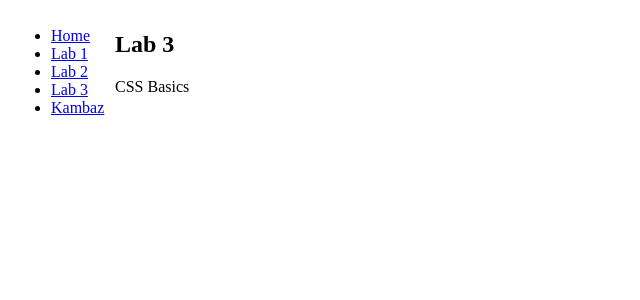
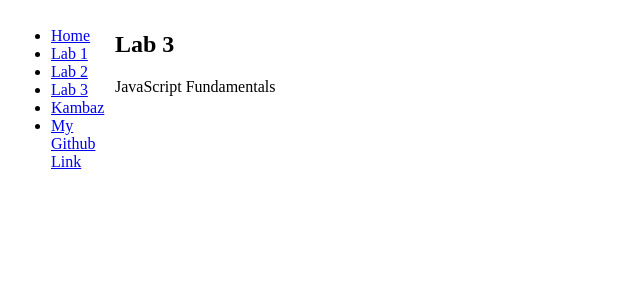
Before and after one commit to XiShaoDong/yuxuan-next-js-fall25, a Next.js app: page /Labs/Lab3 in a window 1280 px wide. Shown: the top 300 px of the page, without its empty margins (0-640 px from the left). Built offline with nearby package versions, Linux system fonts and the light colour scheme.

Commit message:
Added Github link on the side bar

```diff
--- a/app/(Kambaz)/Courses/[cid]/page.tsx
+++ b/app/(Kambaz)/Courses/[cid]/page.tsx
@@ -1,9 +1,7 @@
 import { redirect } from "next/navigation";
 
 
-export default async function CoursesPage({ params, }: { params:{ cid: string }; }) {
-
- const { cid } =  params;
-
+export default async function CoursesPage({ params, }: { params: Promise<{ cid: string }>; }) {
+ const { cid } = await params;
  redirect(`/Courses/${cid}/Home`);
 }
--- a/app/Labs/Lab3/page.tsx
+++ b/app/Labs/Lab3/page.tsx
@@ -2,7 +2,7 @@ export default function Lab3() {
     return (
         <div>
             <h2>Lab 3</h2>
-            <p>CSS Basics</p>
+            <p> JavaScript Fundamentals</p>
         </div>
     );
 }
--- a/app/Labs/TOC.tsx
+++ b/app/Labs/TOC.tsx
@@ -22,6 +22,10 @@ export default function TOC() {
                 <Link href="/" id="wd-lab3-link">
                     Kambaz </Link>
             </li>
+            <li>
+                <a href="https://github.com/XiShaoDong/yuxuan-next-js-fall25" id="wd-lab3-link">
+                    My Github Link</a>
+            </li>
         </ul>
     );
 }
```
